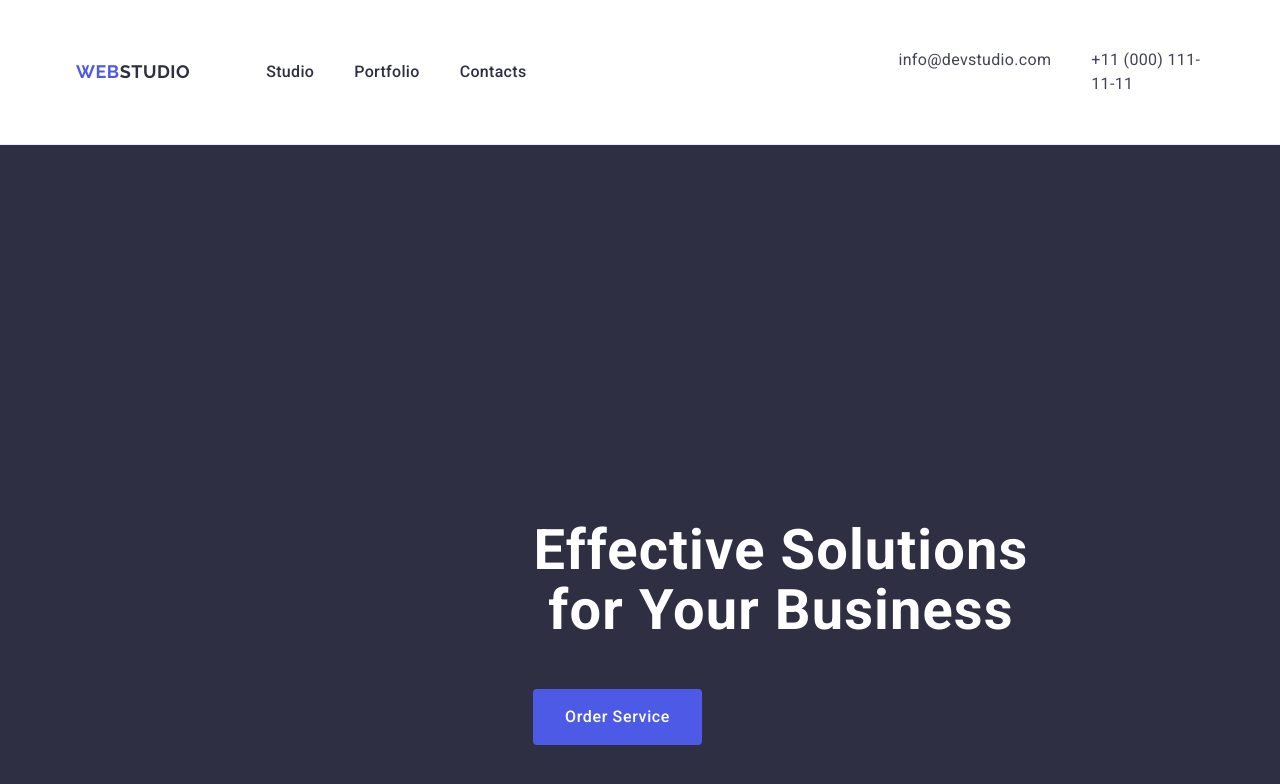
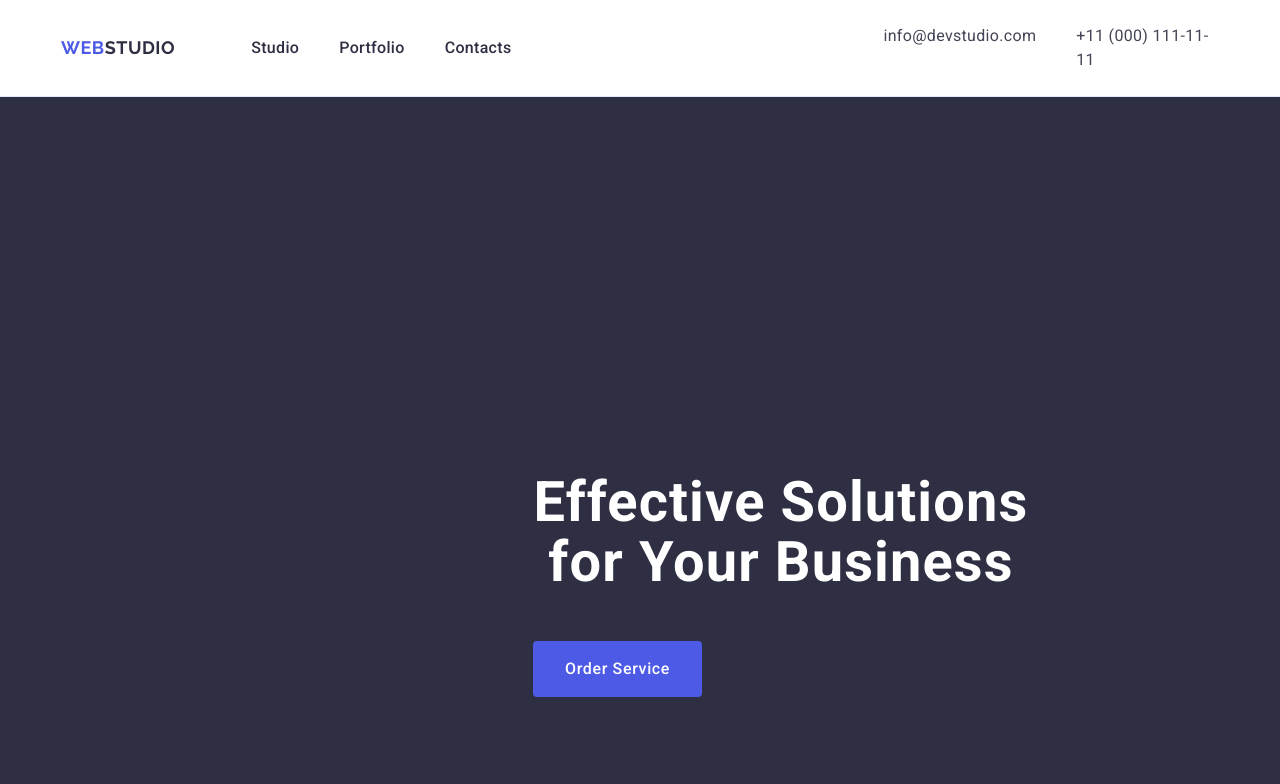
Before and after one commit to IvanSobko9548/goit-homework-03, a plain HTML site: page index.html in a window 1280 px wide. Shown: the top 784 px of the page. Drawn offline with nearby package versions, Linux system fonts and the light colour scheme.

Commit message:
Update styles.css

```diff
--- a/css/styles.css
+++ b/css/styles.css
@@ -52,16 +52,14 @@ button {
 /**====header=====*/
 
 .header {
-    /* padding-top: 24px;
-    padding-bottom: 24px; */
     border-bottom: 1px solid #e7e9fc;
-    padding: 24px 0px;
 }
 
 .header-container {
     display: flex;
     align-items: center;
     gap: 40px;
+    padding: 24px 0
 }
 
 .header-navigation {
@@ -90,7 +88,6 @@ button {
 .header-menu-list {
     display: flex;
     gap: 40px;
-    padding: 24px 0px;
 }
 
 .header-menu-link {
@@ -111,7 +108,6 @@ button {
 
 .header-address {
     font-style: normal;
-    padding: 24px 0px;
 }
 
 .header-address-list {
```
